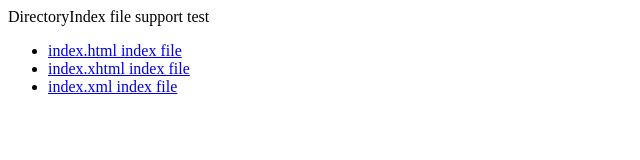
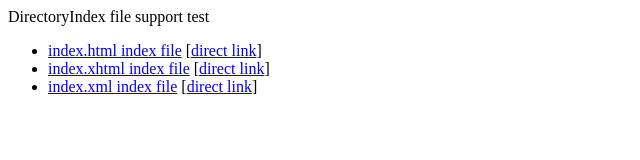
Before and after one commit to nyov/staticpagetest, a plain HTML site: page index.html in a window 1280 px wide. Shown: the whole page, without its empty margins (0-640 px from the left). Drawn offline with Linux system fonts and the light colour scheme.

Commit message:
Add direct file links

```diff
--- a/index.html
+++ b/index.html
@@ -6,9 +6,9 @@
 <body>
 	DirectoryIndex file support test
 	<ul>
-		<li><a href="html/">index.html index file</a></li>
-		<li><a href="xhtml/">index.xhtml index file</a></li>
-		<li><a href="xml/">index.xml index file</a></li>
+		<li><a href="html/">index.html index file</a> [<a href="html/index.html">direct link</a>]</li>
+		<li><a href="xhtml/">index.xhtml index file</a> [<a href="xhtml/index.xhtml">direct link</a>]</li>
+		<li><a href="xml/">index.xml index file</a> [<a href="xml/index.xml">direct link</a>]</li>
 	</ul>
 </body>
 </html>
```
